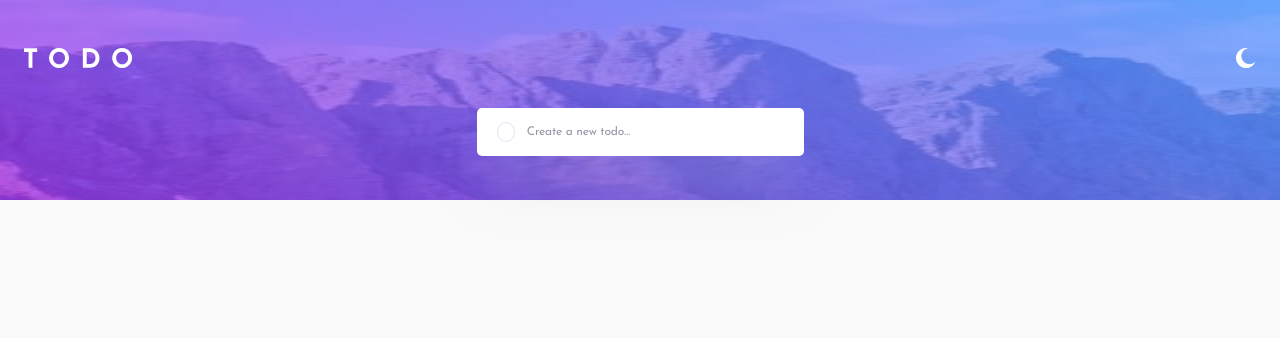
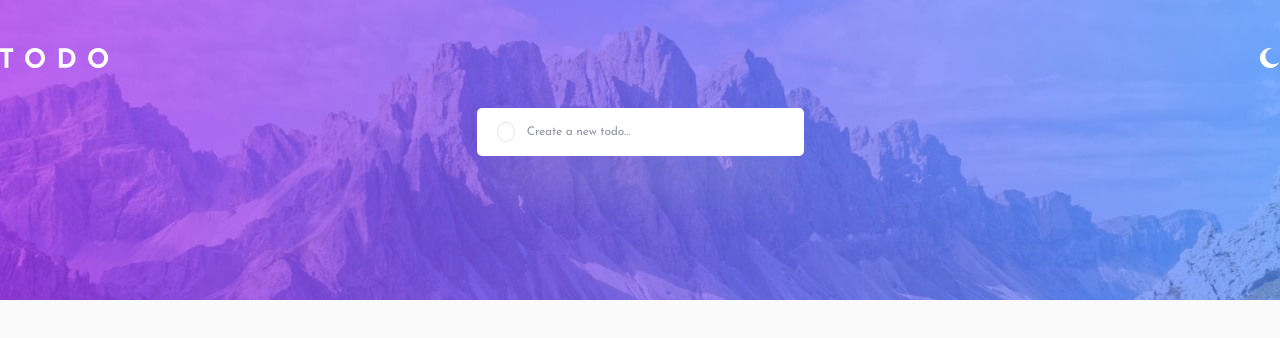
Before and after one commit to achiewe/Todo-app, a React (Vite) app: page / in a window 1280 px wide. Shown: the top 338 px of the page. Built offline with nearby package versions, Linux system fonts and the light colour scheme.

Commit message:
add responsive desktop design background color

```diff
--- a/src/App.tsx
+++ b/src/App.tsx
@@ -1,7 +1,9 @@
 import styled from "styled-components";
 import GlobalStyles from "./GlobalStyles";
-import bgLight from "./assets/bg-mobile-light.jpg";
-import bgDark from "./assets/bg-mobile-dark.jpg";
+import bgMLight from "./assets/bg-mobile-light.jpg";
+import bgMDark from "./assets/bg-mobile-dark.jpg";
+import bgDLight from "./assets/bg-desktop-light.jpg";
+import bgDDark from "./assets/bg-desktop-dark.jpg";
 import Header from "./components/Header";
 import Todo from "./components/Todo";
 import { useSelector } from "react-redux";
@@ -34,11 +36,16 @@ const MainContainer = styled.div<{ darkMode: boolean }>`
   flex-direction: column;
   align-items: flex-start;
   justify-content: flex-start;
-  background-image: url(${(props) => (props.darkMode ? bgDark : bgLight)});
+  background-image: url(${(props) => (props.darkMode ? bgMDark : bgMLight)});
   padding: 0 24px;
   background-repeat: no-repeat;
   background-size: 100% 200px;
   background-color: ${(props) => (props.darkMode ? "#171823" : "#FAFAFA")};
+  @media (min-width: 1024px) {
+    background-image: url(${(props) => (props.darkMode ? bgDDark : bgDLight)});
+    background-size: 100% 300px;
+    padding: 0;
+  }
 `;
 
 export default App;
```
